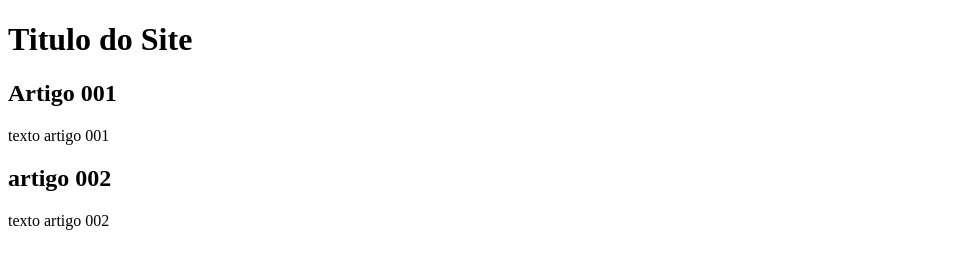
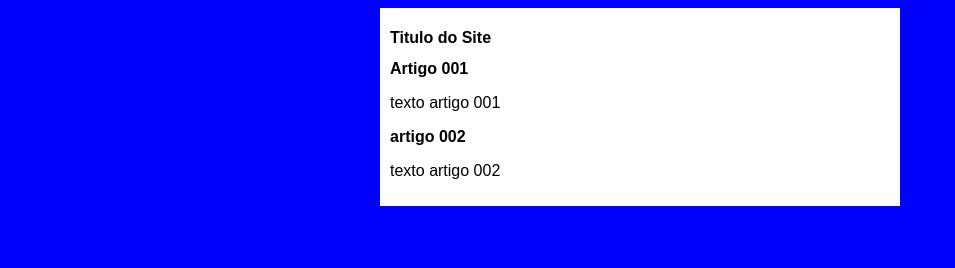
Before and after one commit to DanielliMoya/projeto-site, a plain HTML site: page index.html in a window 1280 px wide. Shown: the whole page, without its empty margins (0-955 px from the left). Drawn offline with Linux system fonts and the light colour scheme.

Commit message:
iniciei o design

```diff
--- /dev/null
+++ b/estilos/styles.css
@@ -0,0 +1,14 @@
+*{
+font-family: Arial, Helvetica, sans-serif;
+font-size: 16px;
+}
+body{
+    background-color: blue;
+}
+main{
+    background-color: white;
+    width: 500px;
+    margin: auto;
+    padding: 10px;
+    box-shadow: 3px 3px 5px rgba(red, green, blue, alpha);
+}
--- a/index.html
+++ b/index.html
@@ -5,6 +5,7 @@
     <meta http-equiv="X-UA-Compatible" content="IE=edge">
     <meta name="viewport" content="width=device-width, initial-scale=1.0">
     <title>Titulo do Site</title>
+    <link rel="stylesheet" href="estilos/styles.css">
 </head>
 <body>
     <main>
```
